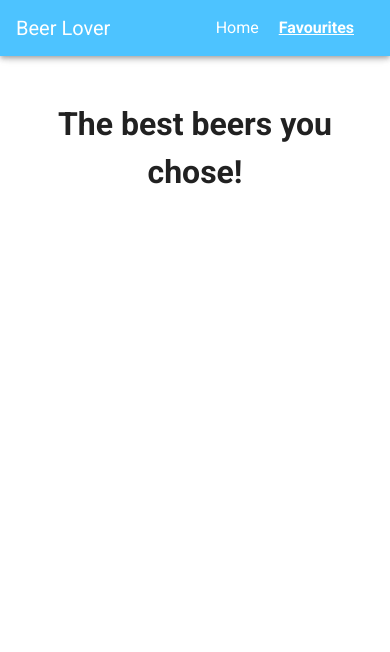
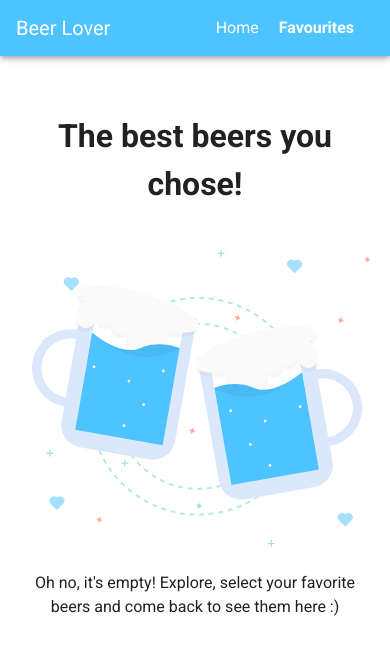
Before and after one commit to sorazem/trilha-de-aprendizado-vue.js, a Vue app in the folder projeto-2/: page /favourites in a window 390 px wide. Shown: the top 652 px of the page. Built offline with nearby package versions, Linux system fonts and the light colour scheme.

Commit message:
* pag favoritos terminada

```diff
--- a/projeto-2/src/App.vue
+++ b/projeto-2/src/App.vue
@@ -32,8 +32,11 @@
     color: white !important;
   }
 
+  a:hover{
+    text-decoration: underline;
+  }
+
   .active{
-    text-decoration: underline;
     font-weight: bold;
   }
 </style>
--- a/projeto-2/src/components/Card.vue
+++ b/projeto-2/src/components/Card.vue
@@ -1,6 +1,6 @@
 <template>
-    <div class="d-flex flex-wrap mx-2 justify-space-between">
-        <div id="card" class="elevation-2 mb-6" v-for="beer in beers" :key="beer.id">
+    <div class="d-flex flex-wrap mx-2 justify-space-around">
+        <div id="card" class="elevation-3 mt-4 mb-6" v-for="beer in beers" :key="beer.id">
           <v-icon v-if="!isFavourite(beer.id)" v-on:click="addToFavourites(beer.id, beer.name, beer.description, beer.image_url)" id="favorite" :key="beer.id" color="#4dc3ff">star_border</v-icon>
           <v-icon v-else v-on:click="removeFromFavourites(beer.id)" id="favorite" :key="beer.id" color="#4dc3ff">star</v-icon>
 
@@ -81,6 +81,14 @@
         overflow: visible;
     }
 
+    p{
+      font-size: 14px;
+    }
+
+    h3{
+      margin-bottom: 1rem;
+    }
+
     @media screen and (max-width: 991px){
         #card{
             width: 40vw;
--- a/projeto-2/src/components/Favourites.vue
+++ b/projeto-2/src/components/Favourites.vue
@@ -1,9 +1,15 @@
 <template>
   <v-main>
-    <v-row class="text-center">
-      <h1>The best beers you chose!</h1>
+    <v-row>
+      <v-col align="center">
+        <h1>The best beers you chose!</h1>
+      </v-col>
     </v-row>
-    <Card v-bind:beers="favourites"></Card>
+    <Card v-if="this.favourites.length > 0" v-bind:beers="favourites"></Card>
+    <div v-else align="center">
+      <img src="../assets/undraw_Beer.svg">
+      <p>Oh no, it's empty! Explore, select your favorite beers and come back to see them here :)</p>
+    </div>
   </v-main>
 </template>
 
@@ -21,3 +27,26 @@
     })
   }
 </script>
+
+<style scoped>
+  h1{
+    margin-bottom: 5vh;
+  }
+
+  img{
+    margin-bottom: 2vh;
+    width: 20vw;
+  }
+
+  @media screen and (max-width: 520px){
+      img{
+          width: 30vh;
+      }
+  }
+
+  @media screen and (max-width: 991px){
+      img{
+          width: 40vh;
+      }
+  }
+</style>
```
Also changed, not shown: projeto-2/src/assets/undraw_Beer.svg (added).
